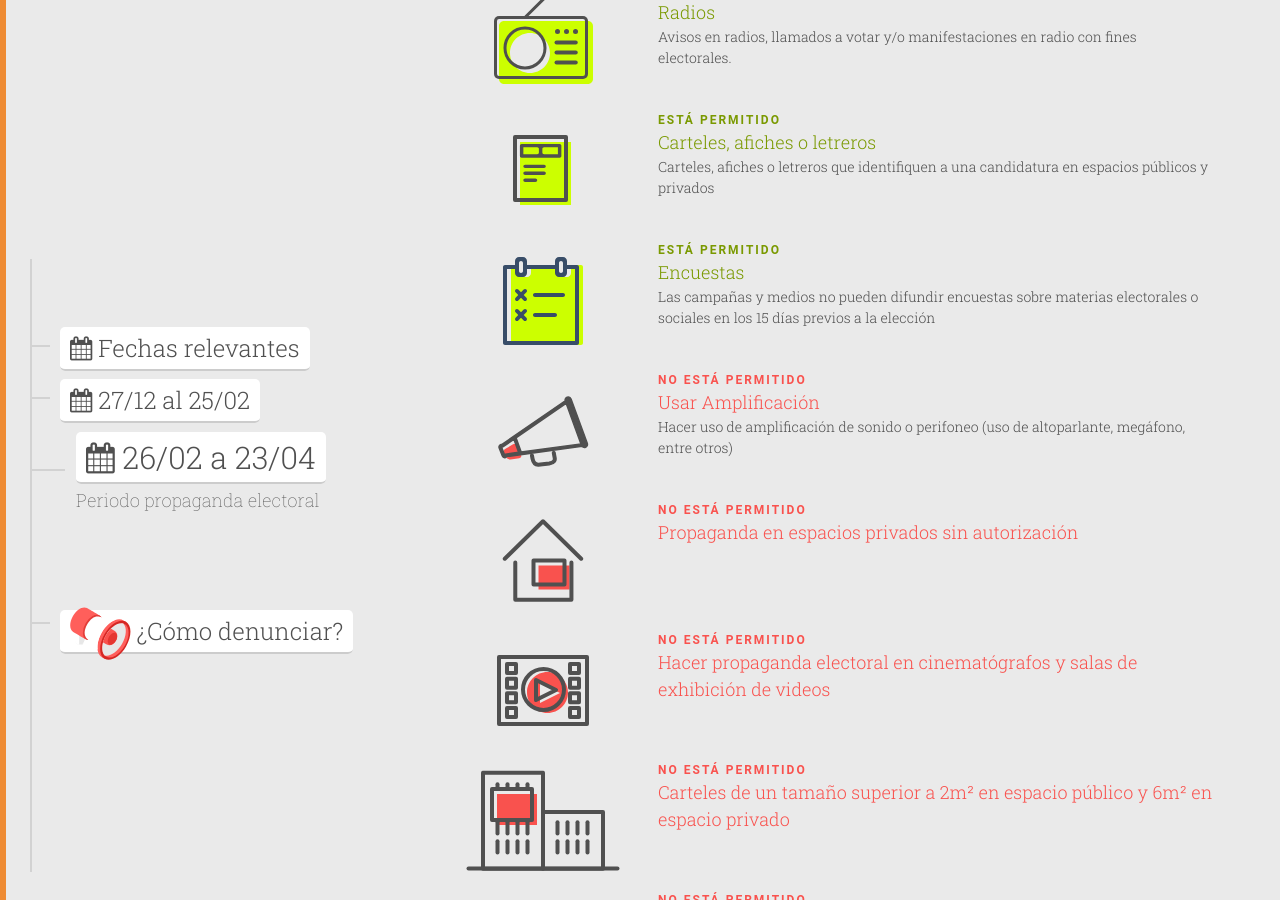
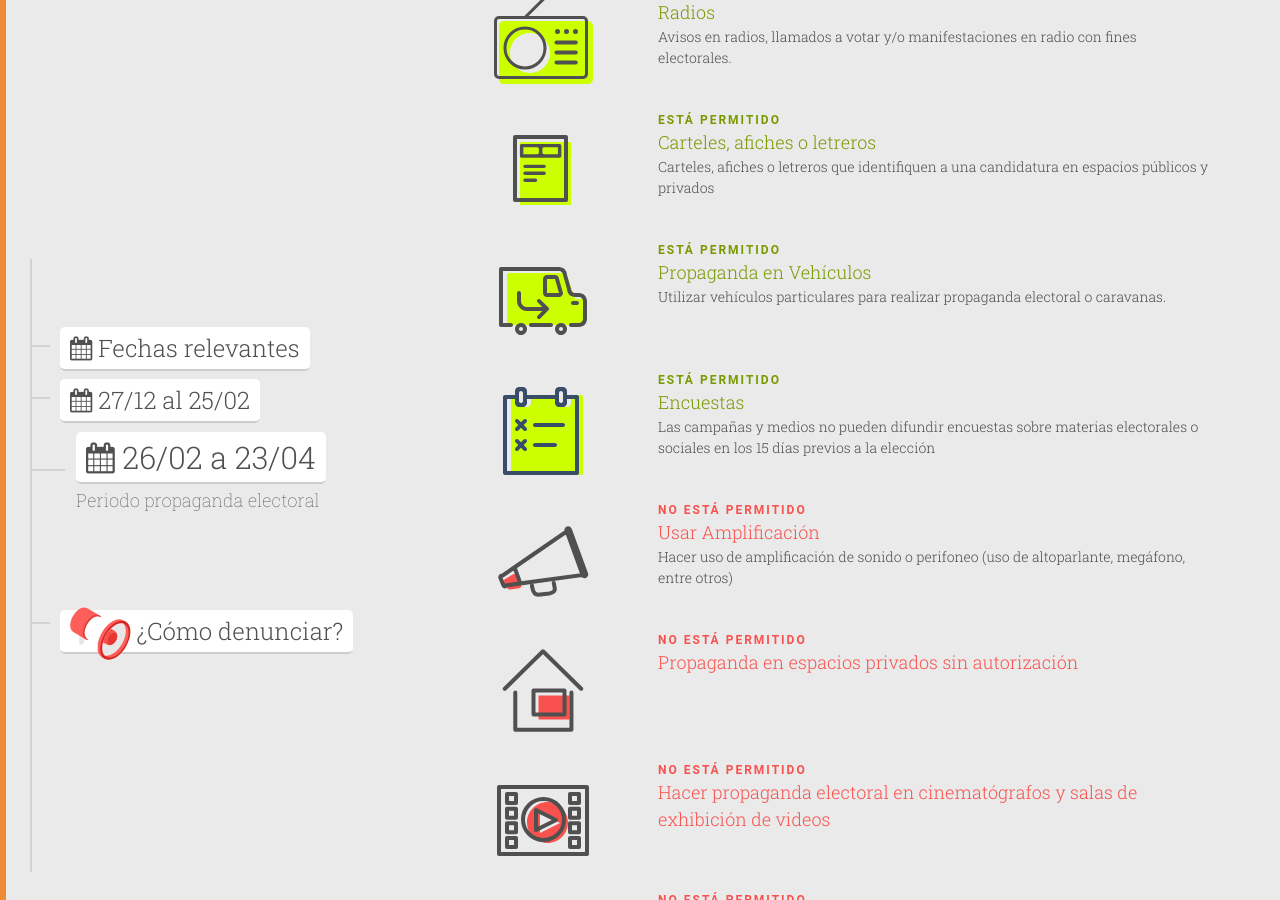
Before and after one commit to ciudadanointeligente/semaforo-electoral, a Jekyll site: the page built from index.html, in a window 1280 px wide and 900 px high, scrolled down 3294 px. Built offline with Jekyll 4.4.1, drawn with Linux system fonts in a browser that asks for light colours; nearby versions of some CDN libraries; some of the changed text lies outside the part shown.

Commit message:
semaforo3

```diff
--- a/_includes/iniciocampana.html
+++ b/_includes/iniciocampana.html
@@ -88,6 +88,15 @@
   </div>
   <!-- 10 -->
   <div class="row">
+    <div class="col-md-2 col-md-offset-4 col-xs-3"><img src="{{ "/img/vehiculos-si.svg" | prepend: site.baseurl }}"></div>
+    <div class="col-md-6 col-xs-9">
+      <div class="tag si">Está permitido</div>
+      <div class="si">Propaganda en Vehículos</div>
+      <p class="bajada">Utilizar vehículos particulares para realizar propaganda electoral o caravanas.</p>
+    </div>
+  </div>
+  <!-- 11 -->
+  <div class="row">
     <div class="col-md-2 col-md-offset-4 col-xs-3"><img src="{{ "/img/encuesta-si.svg" | prepend: site.baseurl }}"></div>
     <div class="col-md-6 col-xs-9">
       <div class="tag si">Está permitido</div>
@@ -95,7 +104,7 @@
       <p class="bajada">Las campañas y medios no pueden difundir encuestas sobre materias electorales o sociales en los 15 días previos a la elección</p>
     </div>
   </div>
-  <!-- 11 -->
+  <!-- 12 -->
   <div class="row">
     <div class="col-md-2 col-md-offset-4 col-xs-3"><img src="{{ "/img/amplificacion-no.svg" | prepend: site.baseurl }}"></div>
     <div class="col-md-6 col-xs-9">
@@ -104,7 +113,7 @@
       <p class="bajada">Hacer uso de amplificación de sonido o perifoneo (uso de altoparlante, megáfono, entre otros)</p>
     </div>
   </div>
-  <!-- 12 -->
+  <!-- 13 -->
   <div class="row">
     <div class="col-md-2 col-md-offset-4 col-xs-3"><img src="{{ "/img/privado-no.svg" | prepend: site.baseurl }}"></div>
     <div class="col-md-6 col-xs-9">
@@ -112,7 +121,7 @@
       <div class="no">Propaganda en espacios privados sin autorización</div>
     </div>
   </div>
-  <!-- 13 -->
+  <!-- 14 -->
   <div class="row">
     <div class="col-md-2 col-md-offset-4 col-xs-3"><img src="{{ "/img/cine-no.svg" | prepend: site.baseurl }}"></div>
     <div class="col-md-6 col-xs-9">
@@ -120,7 +129,7 @@
       <div class="no">Hacer propaganda electoral en cinematógrafos y salas de exhibición de videos</div>
     </div>
   </div>
-  <!-- 14 -->
+  <!-- 15 -->
   <div class="row">
     <div class="col-md-2 col-md-offset-4 col-xs-3"><img src="{{ "/img/grande-no.svg" | prepend: site.baseurl }}"></div>
     <div class="col-md-6 col-xs-9">
@@ -128,7 +137,7 @@
       <div class="no">Carteles de un tamaño superior a 2m² en espacio público y 6m² en espacio privado</div>
     </div>
   </div>
-  <!-- 15 -->
+  <!-- 16 -->
   <div class="row">
     <div class="col-md-2 col-md-offset-4 col-xs-3"><img src="{{ "/img/pared-no.svg" | prepend: site.baseurl }}"></div>
     <div class="col-md-6 col-xs-9">
@@ -136,7 +145,7 @@
       <div class="no">Rayados, murales y elementos que se adhieran a paredes</div>
     </div>
   </div>
-  <!-- 16 -->
+  <!-- 17 -->
   <div class="row">
     <div class="col-md-2 col-md-offset-4 col-xs-3"><img src="{{ "/img/serviciopublico-no.svg" | prepend: site.baseurl }}"></div>
     <div class="col-md-6 col-xs-9">
@@ -145,7 +154,7 @@
       <p class="bajada">Como paraderos, postes, sistema de alumbrado, cables, microbuses, etcétera.</p>
     </div>
   </div>
-  <!-- 17 -->
+  <!-- 18 -->
   <div class="row">
     <div class="col-md-2 col-md-offset-4 col-xs-3"><img src="{{ "/img/dano-no.svg" | prepend: site.baseurl }}"></div>
     <div class="col-md-6 col-xs-9">
@@ -153,7 +162,7 @@
       <div class="no">Propaganda que provoque daño permanente en espacio público</div>
     </div>
   </div>
-  <!-- 18 -->
+  <!-- 19 -->
   <div class="row">
     <div class="col-md-2 col-md-offset-4 col-xs-3"><img src="{{ "/img/parques-no.svg" | prepend: site.baseurl }}"></div>
     <div class="col-md-6 col-xs-9">
@@ -161,21 +170,12 @@
       <div class="no">Propaganda fuera de espacios asignados por el Servel en plazas y parques</div>
     </div>
   </div>
-  <!-- 19 -->
+  <!-- 20 -->
   <div class="row">
     <div class="col-md-2 col-md-offset-4 col-xs-3"><img src="{{ "/img/avion-no.svg" | prepend: site.baseurl }}"></div>
     <div class="col-md-6 col-xs-9">
       <div class="tag no">No está permitido</div>
       <div class="no">Propaganda aérea como con un lienzo en un aeroplano, drones o helicópteros</div>
-    </div>
-  </div>
-  <!-- 20 -->
-  <div class="row">
-    <div class="col-md-2 col-md-offset-4 col-xs-3"><img src="{{ "/img/vehiculos-no.svg" | prepend: site.baseurl }}"></div>
-    <div class="col-md-6 col-xs-9">
-      <div class="tag no">No está permitido</div>
-      <div class="no">Propaganda en Vehículos</div>
-      <p class="bajada">Utilizar vehículos particulares para realizar propaganda electoral o caravanas.</p>
     </div>
   </div>
   <!-- 21 -->
--- a/index.html
+++ b/index.html
@@ -22,7 +22,7 @@ layout: default
         <li role="presentation">
           <a href="#propagandatotal" onclick="ga('send', 'event', 'menu-desktop-propaganda-total', 'click');">
             <span class="nav__counter"><i class="fa fa-calendar" aria-hidden="true"></i> 27/12 al 25/02</span>
-            <h3 class="nav__body">Periodo pre campaña</h3>
+            <h3 class="nav__body">Periodo pre propaganda</h3>
           </a>
         </li>
         <li role="presentation">
```
